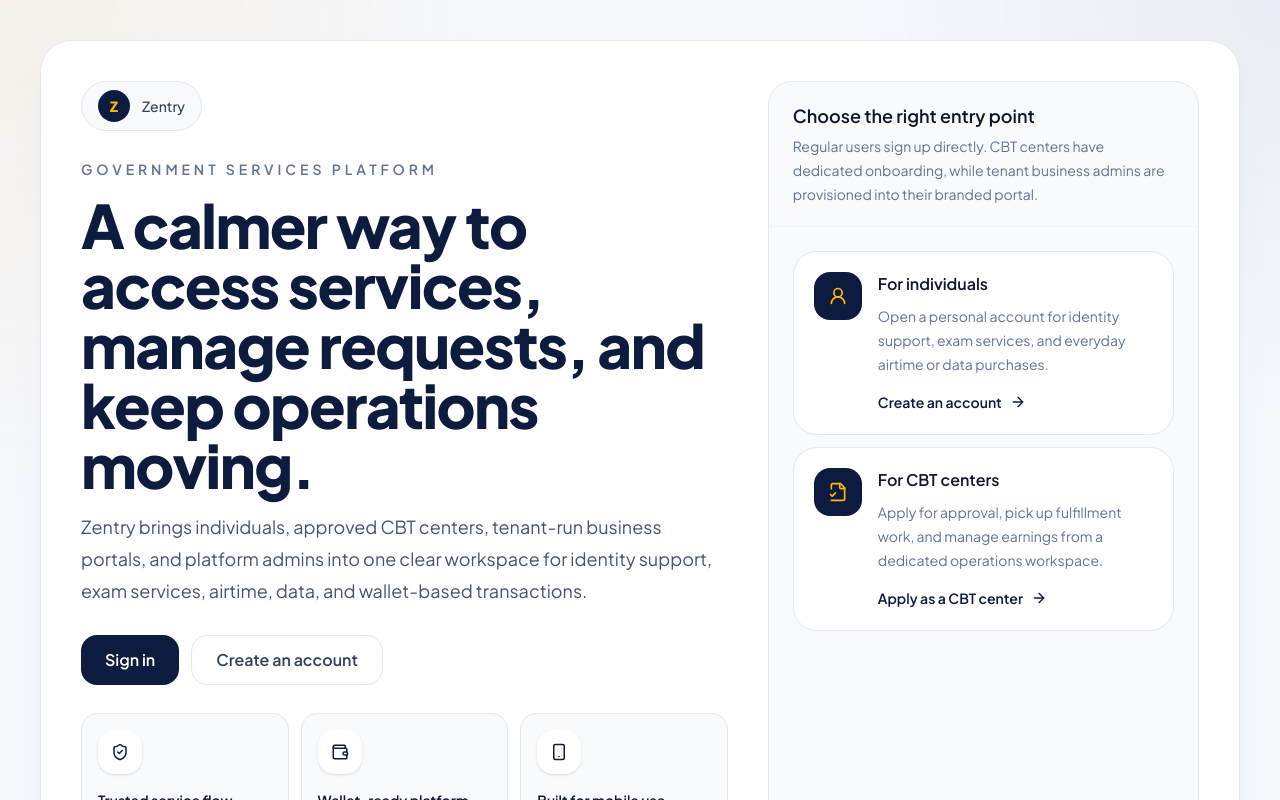
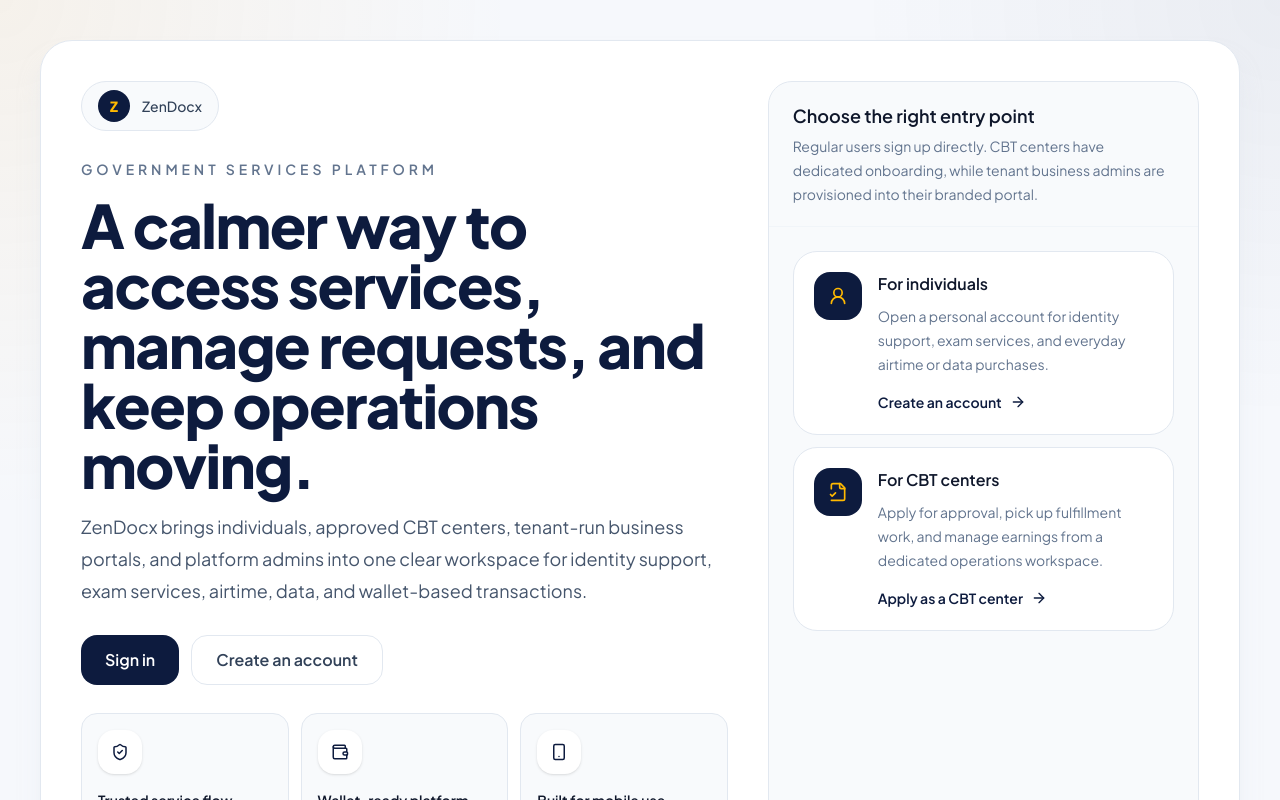
Before and after one commit to chibykdkells/Zentry, a Next.js app in the folder apps/web/: page / in a window 1280 px wide. Shown: the top 800 px of the page. Built offline with nearby package versions, Linux system fonts and the light colour scheme; no server answers.

Commit message:
Update homepage branding to ZenDocx

```diff
--- a/apps/web/src/app/page.tsx
+++ b/apps/web/src/app/page.tsx
@@ -18,7 +18,7 @@ export default function Home() {
                 <span className="flex h-8 w-8 items-center justify-center rounded-full bg-[#0D1B3E] font-black text-amber-400">
                   Z
                 </span>
-                Zentry
+                ZenDocx
               </div>
 
               <div className="space-y-4">
@@ -29,7 +29,7 @@ export default function Home() {
                   A calmer way to access services, manage requests, and keep operations moving.
                 </h1>
                 <p className="max-w-2xl text-base leading-8 text-slate-600 sm:text-lg">
-                  Zentry brings individuals, approved CBT centers, tenant-run
+                  ZenDocx brings individuals, approved CBT centers, tenant-run
                   business portals, and platform admins into one clear workspace
                   for identity support, exam services, airtime, data, and
                   wallet-based transactions.
```
